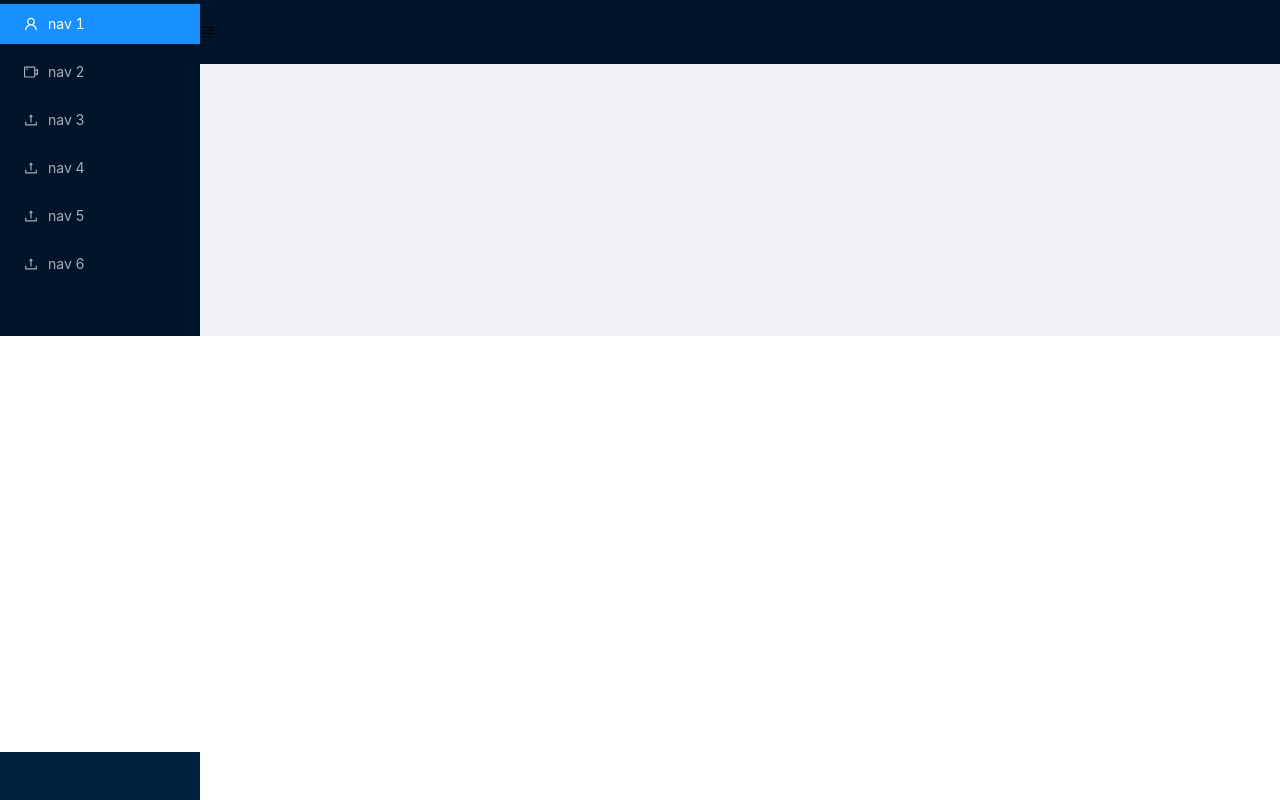
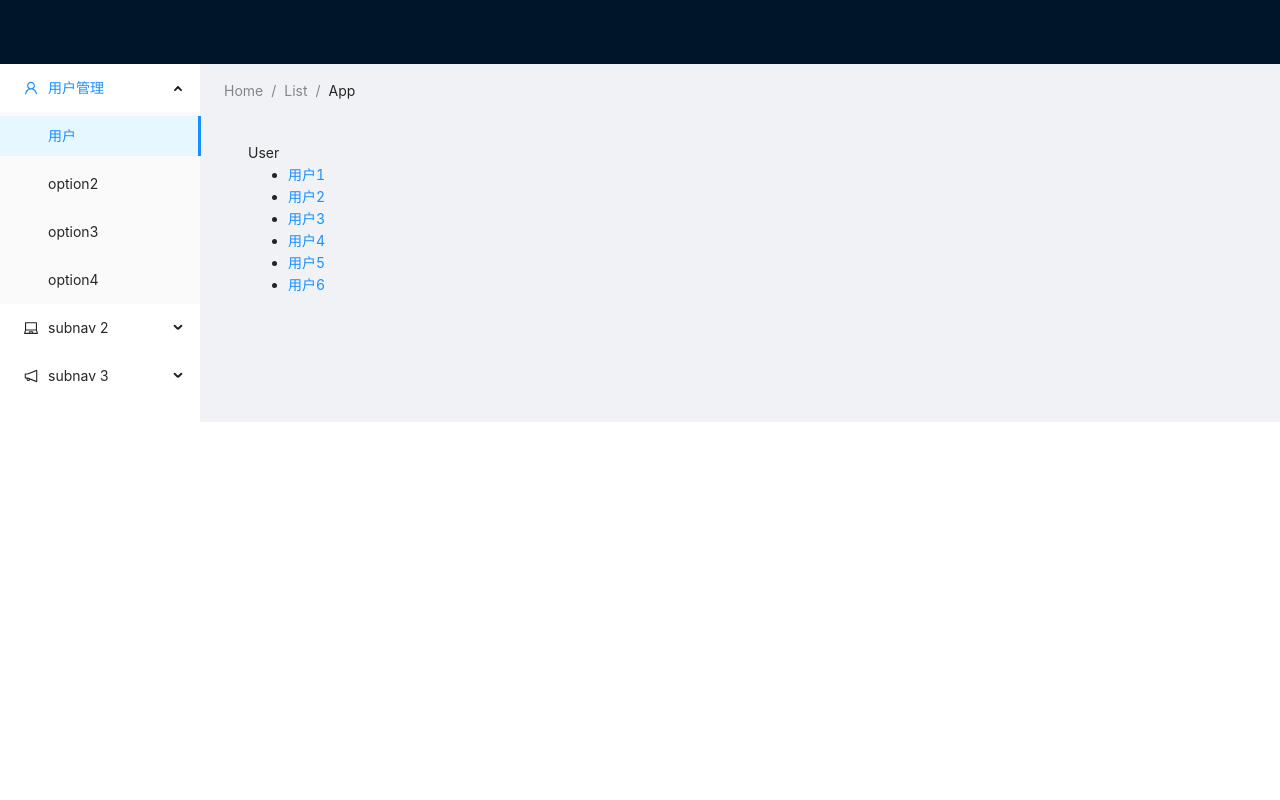
Before and after one commit to zhw-wei/hello-world-react, a React (Create React App) app: page /user in a window 1280 px wide. Built offline with nearby package versions, Linux system fonts and the light colour scheme.

Commit message:
react路由实现demo

```diff
--- a/src/App.tsx
+++ b/src/App.tsx
@@ -1,21 +1,37 @@
-import React from 'react';
-import logo from './logo.svg';
 import './App.css';
 
-import Comp1 from './comp1/Comp1';
-import Comp3 from './comp3/Comp3';
-import IndexRouter from './router/IndexRouter';
+import { Routes, Route, useRoutes } from 'react-router-dom';
+import Login from './pages/Login';
+import Home from './pages/Home';
+import AppLayout from './pages/AppLayout';
+import User from './pages/User';
+import Detail from './pages/Detail';
+import router from './router/Router';
+import { Suspense } from 'react';
 
 
 function App() {
+  /* 调用集中式路由管理 */
+  return useRoutes(router)
+
+  /**
+   * 组件嵌套，AppLayout作为外部嵌套组件，内部嵌套组件作为外部嵌套组件的内容，
+    内容位置在外部组件的<Outlet/>中, 多个Outlet会重复展示组件
+   */
+  /*
   return (
-    <div className="App">
-      {/* <Comp1/> */}
-      {/* <Comp3/> */}
-      <IndexRouter/>
-
-    </div>
+    <>
+      <Routes>
+        <Route path="/" element={<AppLayout />}>
+          <Route index element={<Home />} />
+          <Route path="/user" element={<User />} />
+          <Route path={"/user/detail/:id"} element={<Detail />} />
+        </Route>
+        <Route path="/login" element={<Login />} />
+      </Routes>
+    </>
   );
+  */
 }
 
 export default App;
--- a/src/index.tsx
+++ b/src/index.tsx
@@ -10,9 +10,9 @@ ReactDOM.render(
   //strict-mode 严格模式
   <React.StrictMode>
     {/* App最外层包裹了一个BrowserRouter或HashRouter */}
-    {/* <BrowserRouter> */}
+    <BrowserRouter>
       <App />
-    {/* </BrowserRouter> */}
+    </BrowserRouter>
   </React.StrictMode>,
   document.getElementById('root')
 );
--- /dev/null
+++ b/src/pages/AppLayout.tsx
@@ -0,0 +1,73 @@
+import React, { Component } from 'react';
+import { Layout, Menu, Breadcrumb } from 'antd';
+import { UserOutlined, LaptopOutlined, NotificationOutlined } from '@ant-design/icons';
+import { Link, Outlet } from 'react-router-dom';
+
+const { SubMenu } = Menu;
+const { Header, Content, Sider } = Layout;
+export default class AppLayout extends Component {
+    render() {
+        return (
+            <Layout>
+                <Header className="header">
+                    <div className="logo" />
+                    {/* <Menu theme="dark" mode="horizontal" defaultSelectedKeys={['2']}>
+                        <Menu.Item key="1">nav 1</Menu.Item>
+                        <Menu.Item key="2">nav 2</Menu.Item>
+                        <Menu.Item key="3">nav 3</Menu.Item>
+                    </Menu> */}
+                </Header>
+                <Layout>
+                    <Sider width={200} className="site-layout-background">
+                        <Menu
+                            mode="inline"
+                            defaultSelectedKeys={['1']}
+                            defaultOpenKeys={['sub1']}
+                            style={{ height: '100%', borderRight: 0 }}
+                        >
+                            <SubMenu key="sub1" icon={<UserOutlined />} title="用户管理">
+                                <Menu.Item key="1">
+                                    {/* 路由跳转 */}
+                                    <Link to="/user">用户</Link>
+                                </Menu.Item>
+                                <Menu.Item key="2">option2</Menu.Item>
+                                <Menu.Item key="3">option3</Menu.Item>
+                                <Menu.Item key="4">option4</Menu.Item>
+                            </SubMenu>
+                            <SubMenu key="sub2" icon={<LaptopOutlined />} title="subnav 2">
+                                <Menu.Item key="5">option5</Menu.Item>
+                                <Menu.Item key="6">option6</Menu.Item>
+                                <Menu.Item key="7">option7</Menu.Item>
+                                <Menu.Item key="8">option8</Menu.Item>
+                            </SubMenu>
+                            <SubMenu key="sub3" icon={<NotificationOutlined />} title="subnav 3">
+                                <Menu.Item key="9">option9</Menu.Item>
+                                <Menu.Item key="10">option10</Menu.Item>
+                                <Menu.Item key="11">option11</Menu.Item>
+                                <Menu.Item key="12">option12</Menu.Item>
+                            </SubMenu>
+                        </Menu>
+                    </Sider>
+                    <Layout style={{ padding: '0 24px 24px' }}>
+                        <Breadcrumb style={{ margin: '16px 0' }}>
+                            <Breadcrumb.Item>Home</Breadcrumb.Item>
+                            <Breadcrumb.Item>List</Breadcrumb.Item>
+                            <Breadcrumb.Item>App</Breadcrumb.Item>
+                        </Breadcrumb>
+                        <Content
+                            className="site-layout-background"
+                            style={{
+                                padding: 24,
+                                margin: 0,
+                                minHeight: 280,
+                            }}
+                        >
+                            {/* 声明可以组件嵌套 */}
+                            <Outlet />
+                        </Content>
+                    </Layout>
+                </Layout>
+            </Layout>
+        );
+    }
+}
--- /dev/null
+++ b/src/pages/Detail.tsx
@@ -0,0 +1,11 @@
+import React from 'react';
+import { useParams } from 'react-router-dom';
+
+export default function Detail() {
+
+    const params = useParams()
+
+  return <div>
+      user detail =  {params.id}
+  </div>;
+}
--- /dev/null
+++ b/src/pages/Home.tsx
@@ -0,0 +1,9 @@
+import React, { Component } from 'react';
+
+export default class Home extends Component {
+  render() {
+    return <div>
+        Home
+    </div>;
+  }
+}
--- /dev/null
+++ b/src/pages/Login.tsx
@@ -0,0 +1,17 @@
+import { Button } from 'antd';
+import { useNavigate } from 'react-router-dom';
+
+//使用rfc快捷键生成函数式组件，hooks作为react开发主要方式
+//不要使用rcc快捷键生成类式组件，因为现行的很多教程、文档都把函数式作为主要讲解方向
+export default function Login() {
+
+    //路由跳转
+    const navigate = useNavigate()
+    const login = ()=>{
+        navigate("/")
+    }
+    return <div>
+        <Button type="primary" onClick={login}>登陆</Button>
+    </div>
+
+}
--- /dev/null
+++ b/src/pages/User.tsx
@@ -0,0 +1,26 @@
+import React, { Component } from 'react';
+import { Link, useSearchParams } from 'react-router-dom';
+
+function User() {
+    //获取路径参数
+    const [params, _] = useSearchParams()
+
+    //路径：/user?hello=aa&world=bb
+    console.log(params.get("hello"))
+    console.log(params.get("world"))
+
+    return <div>
+        User
+        <ul>
+            <li><Link to={"/user/detail/1"}>用户1</Link></li>
+            <li><Link to={"/user/detail/2"}>用户2</Link></li>
+            <li><Link to={"/user/detail/3"}>用户3</Link></li>
+            <li><Link to={"/user/detail/4"}>用户4</Link></li>
+            <li><Link to={"/user/detail/5"}>用户5</Link></li>
+            <li><Link to={"/user/detail/6"}>用户6</Link></li>
+        </ul>
+    </div>;
+
+}
+
+export default User;
--- a/src/router/IndexRouter.tsx
+++ /dev/null
@@ -1,33 +0,0 @@
-import React, { Component } from 'react';
-import { HashRouter, Routes, Route, Navigate } from 'react-router-dom'
-import Home from '../components/sandBox/home/Home';
-
-import Login from '../components/login/Login';
-import NewsSandBox from '../components/sandBox/NewsSandBox';
-import SideMenu from '../components/sandBox/sideMenu/SideMenu';
-import UserManage from '../components/sandBox/user-manage/UserManage';
-import RoleManage from '../components/sandBox/role-mange/RoleManage';
-import RightManage from '../components/sandBox/role-mange/RightManage';
-
-
-
-export default class IndexRouter extends Component {
-  render() {
-    return <>
-      <HashRouter>
-        <Routes>
-          {/* 设置默认请求地址 */}
-          <Route path='/*' element={<Navigate replace to='/login'></Navigate>}></Route>
-          <Route path='/login' element={<Login />}></Route>
-          {/* 使用嵌套实现组件嵌套路由 */}
-          <Route path='/' element={<NewsSandBox />}>
-            <Route path='home' element={<Home/>}/>
-            <Route path='user-manage/list' element={<UserManage/>}/>
-            <Route path='role-manage/list' element={<RoleManage/>}/>
-            <Route path='right-manage/list' element={<RightManage/>}/>
-          </Route>
-        </Routes>
-      </HashRouter>
-    </>
-  }
-}
--- /dev/null
+++ b/src/router/Router.tsx
@@ -0,0 +1,51 @@
+import { RouteObject } from "react-router-dom";
+/*
+import Login from '../pages/Login';
+import Home from '../pages/Home';
+import AppLayout from '../pages/AppLayout';
+import User from '../pages/User';
+import Detail from '../pages/Detail';
+*/
+//懒加载配置
+import { lazy, ReactNode, Suspense } from "react";
+// const AppLayout = lazy(() => import("../pages/AppLayout"))
+import AppLayout from '../pages/AppLayout';//父组件不使用懒加载，防止闪屏
+const Login = lazy(() => import("../pages/Login"))
+const Home = lazy(() => import("../pages/Home"))
+const User = lazy(() => import("../pages/User"))
+const Detail = lazy(() => import("../pages/Detail"))
+
+//启用懒加载配置
+const lazyload = (Children: ReactNode) : ReactNode => {
+    return <Suspense fallback={<>loading</>}>
+        {Children}
+    </Suspense>
+}
+
+//集中式路由管理
+const router: RouteObject[] = [
+    {
+        path: "/",
+        element: <AppLayout />,
+        children: [
+            {
+                index: true,
+                element: lazyload(<Home />)
+            },
+            {
+                path: "/user",
+                element: lazyload(<User />)
+            },
+            {
+                path: "/user/detail/:id",
+                element: lazyload(<Detail />)
+            }
+        ]
+    },
+    {
+        path: "/login",
+        element: lazyload(<Login />)
+    }
+]
+
+export default router;
```
